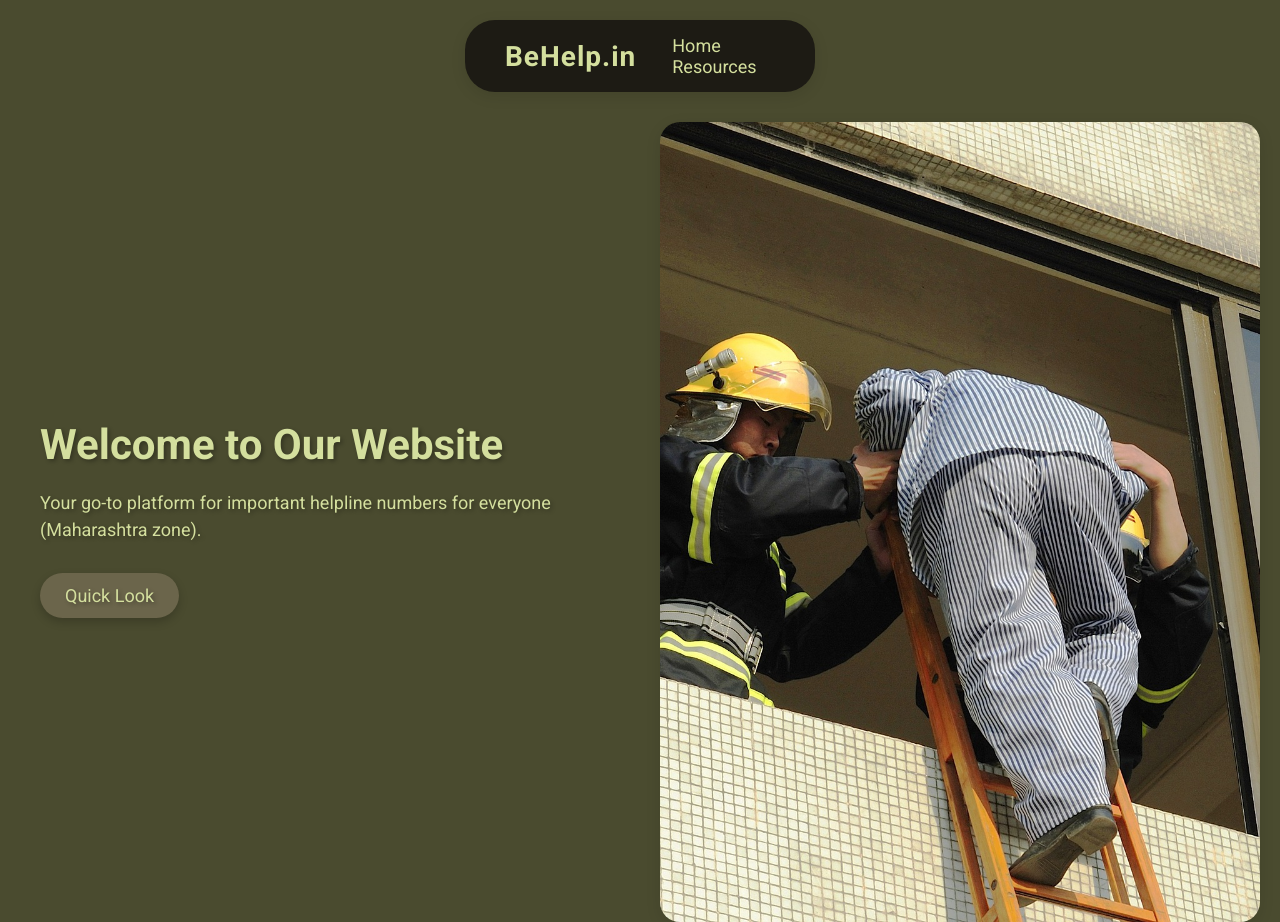
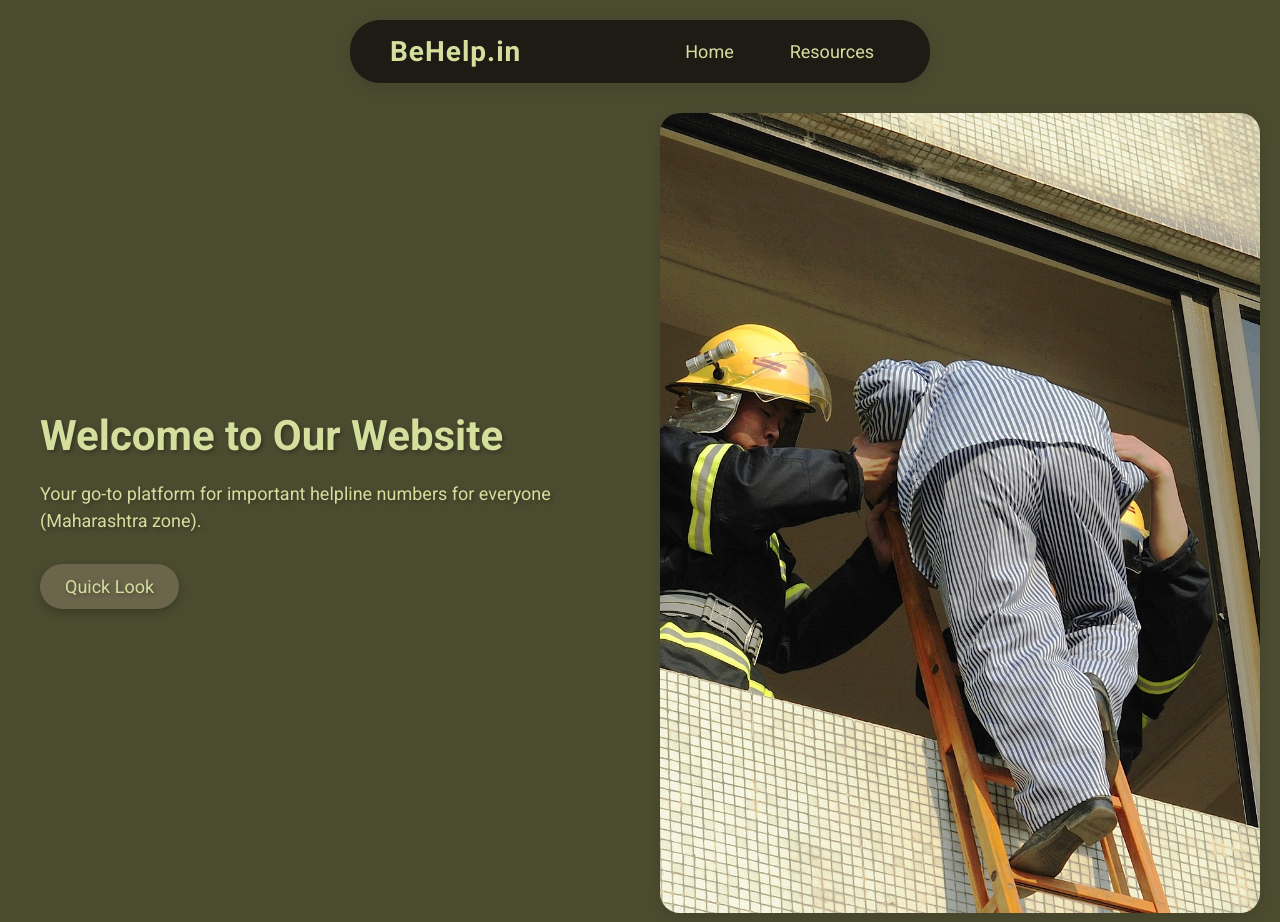
Before and after one commit to Prasad7020/TheBeHelp.in, a plain HTML site: page index.html in a window 1280 px wide. Shown: the top 922 px of the page. Drawn offline with Linux system fonts and the light colour scheme.

Commit message:
Update styles.css

```diff
--- a/styles.css
+++ b/styles.css
@@ -13,7 +13,7 @@ body {
     padding: 15px 40px;
     margin: 20px auto 10px auto;
     width: 90%;
-    max-width: 270px;
+    max-width: 500px;
     border-radius: 30px;
     box-shadow: 0 4px 15px rgba(0, 0, 0, 0.1);
     display: flex;
```
